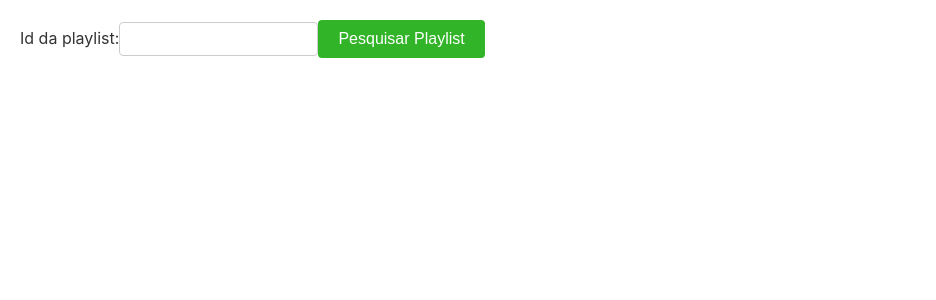
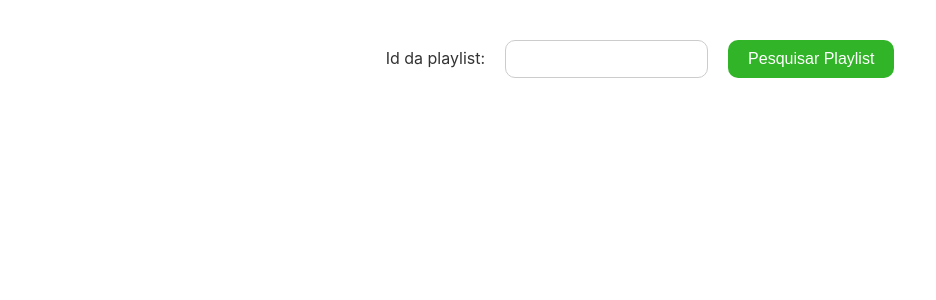
Before and after one commit to lauraluch/trabalho-youtube, a React (Create React App) app in the folder frontend/app/: page / in a window 1280 px wide. Shown: the top 300 px of the page, without its empty margins (0-936 px from the left). Built offline with nearby package versions, Linux system fonts and the light colour scheme.

Commit message:
feat(GetPlaylist): centralize imput

```diff
--- a/frontend/app/src/components/GetPlaylist/styles.ts
+++ b/frontend/app/src/components/GetPlaylist/styles.ts
@@ -1,10 +1,10 @@
 import styled from 'styled-components'
 
 export const FormContainer = styled.div`
-
+  margin-top: 40px;
+  justify-content: center;
   display: flex;
   align-items: center;
-  margin: 20px;
 `;
 
 export const Label = styled.label`
@@ -13,19 +13,21 @@ export const Label = styled.label`
 `;
 
 export const Input = styled.input`
-  padding: 8px;
+  margin-left: 20px;
+  padding: 10px;
   font-size: 14px;
   border: 1px solid #ccc;
-  border-radius: 4px;
+  border-radius: 10px;
 `;
 
 export const Button = styled.button`
+  margin-left: 20px;
   padding: 10px 20px;
   font-size: 16px;
   background-color: rgb(50,180,40);
   color: #fff;
   border: none;
-  border-radius: 4px;
+  border-radius: 10px;
   cursor: pointer;
   transition: background-color 0.3s ease;
 
```
